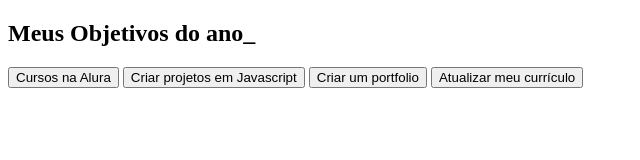
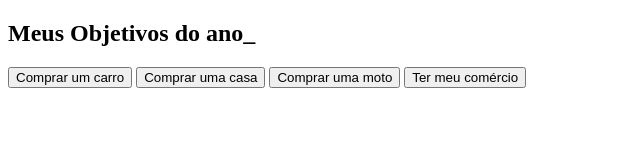
Before and after one commit to alvesgabih/projeto-de-vida2, a plain HTML site: page projetodevida/index.html in a window 1280 px wide. Shown: the whole page, without its empty margins (0-640 px from the left). Drawn offline with Linux system fonts and the light colour scheme.

Commit message:
alterei os nomes

```diff
--- a/projetodevida/index.html
+++ b/projetodevida/index.html
@@ -9,10 +9,10 @@
     <section class="conteudo-principal">
         <h2 class="titulo-principal">Meus Objetivos do ano<span>_</span></h2>
         <div class="botoes">
-            <button class="botao">Cursos na Alura</button>
-            <button class="botao">Criar projetos em Javascript</button>
-            <button class="botao">Criar um portfolio</button>
-            <button class="botao">Atualizar meu currículo</button>
+            <button class="botao">Comprar um carro</button>
+            <button class="botao">Comprar uma casa</button>
+            <button class="botao">Comprar uma moto</button>
+            <button class="botao">Ter meu comércio</button>
         </div>
     </section>
 </body>
```
